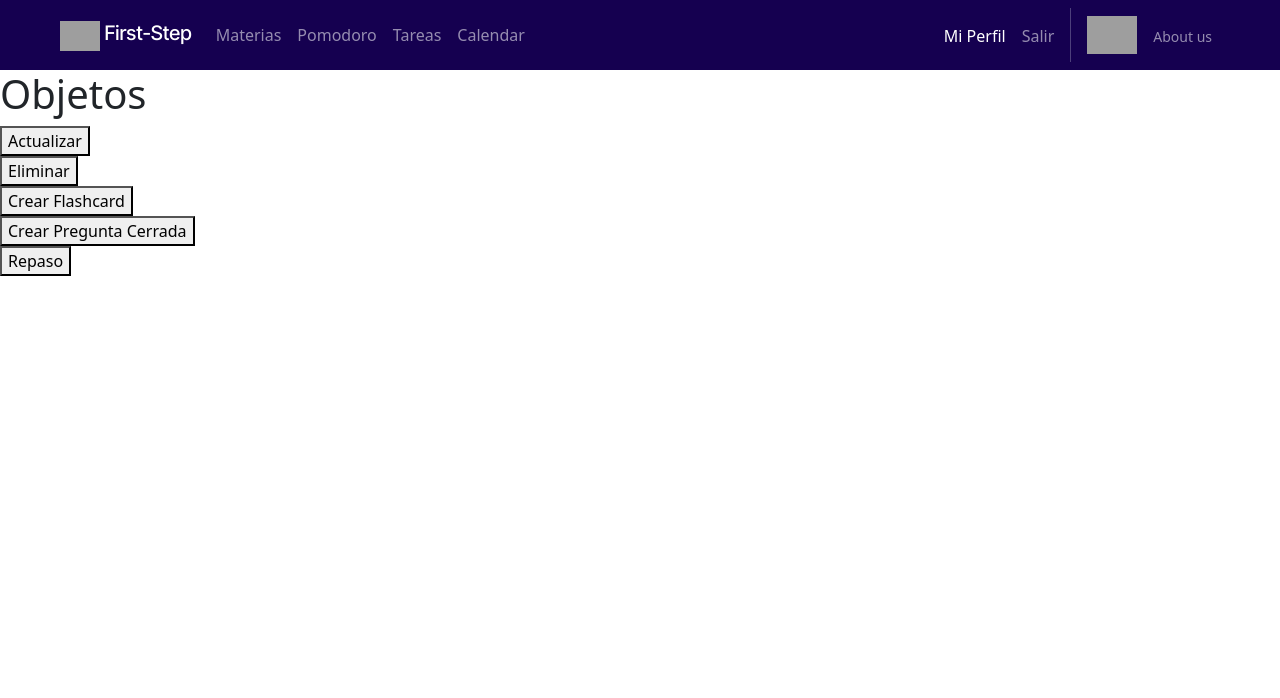
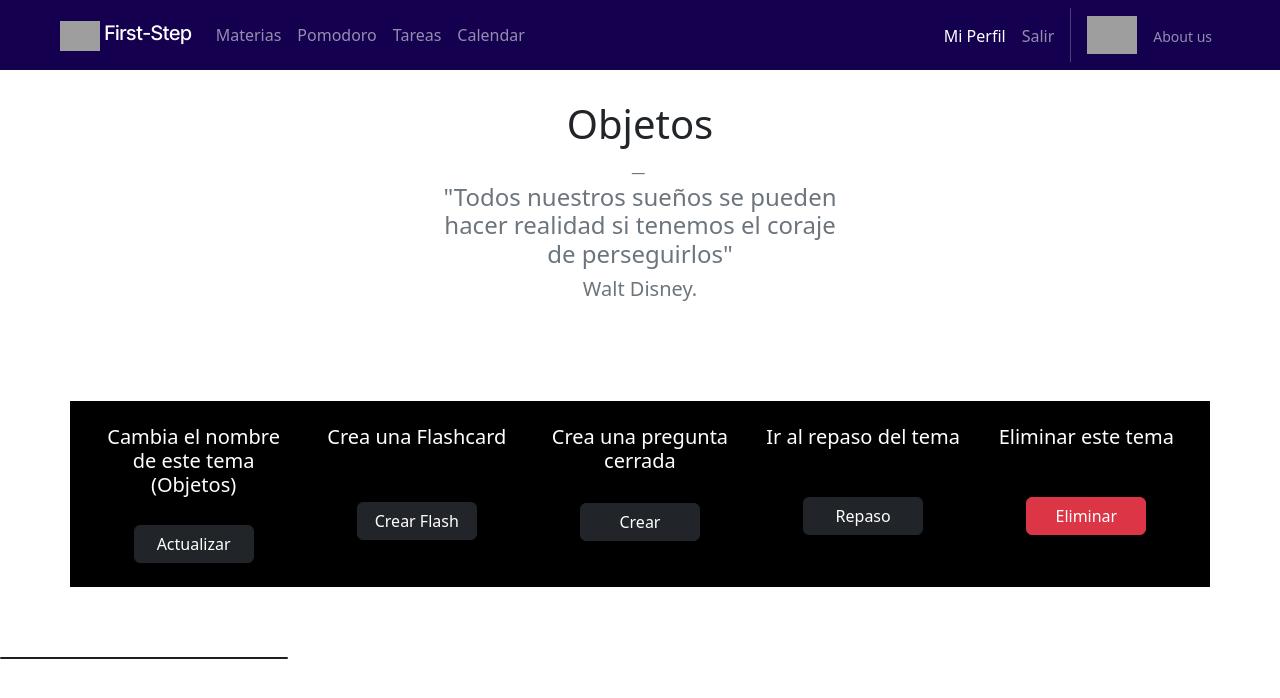
Before and after one commit to Luciano2005/First-Step, a Django app: page /seccion_detail/4 in a window 1280 px wide. Shown: the top 698 px of the page. Run offline with Django 4.2, Linux system fonts and the light colour scheme; a user stored in the database is signed in; data comes from the database, SQL or seed files in the repository; both versions use the stored data as it was after the commit; grey boxes are pictures that could not be loaded.

Commit message:
Diseño Contenido de la sección HTML

```diff
--- a/MAIN/Templates/seccion_detail.html
+++ b/MAIN/Templates/seccion_detail.html
@@ -2,44 +2,86 @@
 
 {% block content %}
 
-<h1>{{seccion.name}}</h1>
-<div>
+<div class="row justify-content-center">
+    <div class="col-lg-4 col-md-6 col-sm-7 col-9">
+        <figure class="text-center" style="margin-top:30px">
+
+            <blockquote class="blockquote" style="margin-bottom:30px">
+                <h1 class="h1">{{seccion.name}}</h1>
+            </blockquote>
+            <figcaption class="blockquote-footer" style="margin-bottom:30px">
+               <h4>"Todos nuestros sueños se pueden hacer realidad si tenemos el coraje de perseguirlos"</h4> <h5>Walt Disney.</h5>
+            </figcaption>
+          </figure>
+    </div>
+</div>
+
+<div class="container-sm justify-content-left py-4 px-4 bg-black text-white" style="margin-top:70px; margin-bottom:70px; ">
+    <div class="row row-cols-5 text-center">
+        <div class="col">
+            <h5>Cambia el nombre de este tema ({{seccion.name}})</h5>
             <form action={% url 'cambiarSeccion' seccion.id %}>
-    <button>Actualizar</button>
+                <button type="submit" class="btn btn-dark" style="width: 120px; margin-top: 20px">Actualizar</button>
             </form>
         </div>
 
-<div>
-    <form action={% url 'eliminarSeccion' seccion.id %} method="POST">
-        {% csrf_token %}
-        <button>Eliminar</button>
+        <div class="col">
+            <h5>Crea una Flashcard </h5>
+        <form action = {% url 'estudio:crearFlashcard' seccion.id %}>
+            <button type="submit" class="btn btn-dark" style="width: 120px; margin-top: 45px">
+                Crear Flash
+            </button>
         </form>
     </div>
-
-<form action = {% url 'estudio:crearFlashcard' seccion.id %}>
-    <button>
-        Crear Flashcard
+    <div class="col">
+        <h5>Crea una pregunta cerrada </h5>
+        <form action = {% url 'estudio:crearPreguntaCerrada' seccion.id %}>
+            <button type="submit" class="btn btn-dark" style="width: 120px; margin-top: 22px">
+                Crear
             </button>
         </form>
-
-<form action = {% url 'estudio:crearPreguntaCerrada' seccion.id %}>
-    <button>
-        Crear Pregunta Cerrada
-    </button>
-</form>
-
+    </div>
+    <div class="col">
+        <h5>Ir al repaso del tema </h5>
         <form action={% url 'estudio:repaso' seccion.id %}>
-    <button>
+            <button type="submit" class="btn btn-dark" style="width: 120px; margin-top: 40px">
                 Repaso
             </button>
         </form>
+    </div>
+    <div class="col">
+        <h5>Eliminar este tema </h5>
+        <form action={% url 'eliminarSeccion' seccion.id %} method="POST">
+        {% csrf_token %}
+        <button type="submit" class="btn btn-danger" style="width: 120px; margin-top: 40px">Eliminar</button>
+    </form>
+    </div>
+</div>
+</div>
 
+
+
+
+<div class="card text-bg-dark mb-3" style="max-width: 18rem;">
     {% for pregunta in preguntas %}
+    <div class="card-header">{{pregunta.name}}</div>
+        <div class="card-body">
             <a href = {% url 'estudio:redireccionarPregunta' pregunta.id %}>
-    <p>{{pregunta.name}}</p>
+                <button type="submit" class="btn btn-light" style="width: 120px; margin-top: 40px">{{pregunta.name}}</button>
             </a>
 
+        </div>
+    </div>
+</div>
 
-{% endfor %}
+<div class="card text-bg-dark mb-3" style="max-width: 18rem;">
+    <div class="card-header">
+        {{flascard.name}}
+    </div>
+        <div class="card-body">
+            <a href = "#" class="card-link">{% endfor %}</a>
+            </a>
+
+        </div>
 
 {% endblock %}
```
Also changed, not shown: db.sqlite3. Lines whose indentation alone changed are shown as unchanged.
